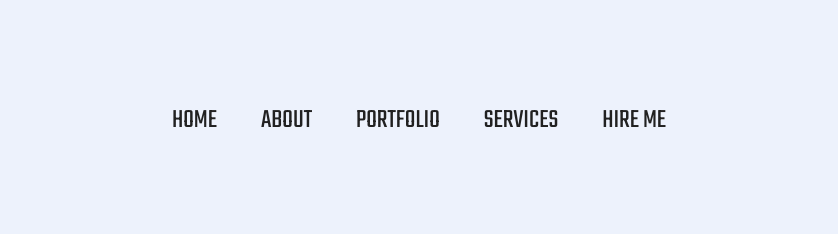
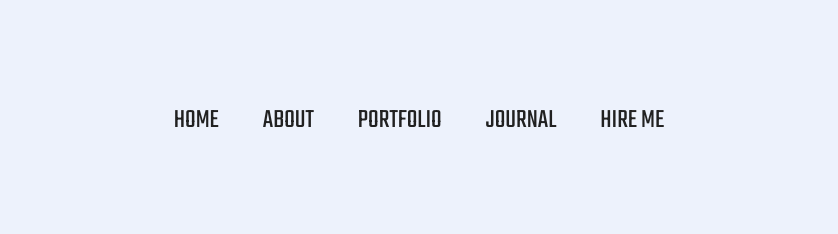
Before and after one commit to KiritoCalgeta/personalwebsite, a plain HTML site: page journal.html in a window 1280 px wide. Shown: the full height of the page, 306-1144 px from the left. Drawn offline with Linux system fonts and the light colour scheme.

Commit message:
changed services to journal

```diff
--- a/services.html
+++ b/journal.html
@@ -1,6 +1,6 @@
 <!DOCTYPE html>
 <head>
-    <title>Services</title>
+    <title>Journal</title>
     <link rel="stylesheet" href="stylesecondary.css">
     <link rel="stylesheet" href="https://cdnjs.cloudflare.com/ajax/libs/font-awesome/6.5.2/css/all.min.css">
     <link rel="preconnect" href="https://fonts.googleapis.com">
@@ -15,7 +15,7 @@
                 <li><a href="index.html">HOME</a></li>
                 <li><a href="about.html">ABOUT</a></li>
                 <li><a href="portfolio.html">PORTFOLIO</a></li>
-                <li><a href="services.html">SERVICES</a></li>
+                <li><a href="journal.html">JOURNAL</a></li>
                 <li><a href="hireme.html">HIRE ME</a></li>
             </ul>
             <img src="images/moon.png" id="icon">
```
Also changed, not shown: about.html (+1 -1 lines), hireme.html (+1 -1 lines), index.html (+1 -1 lines), portfolio.html (+1 -1 lines).
